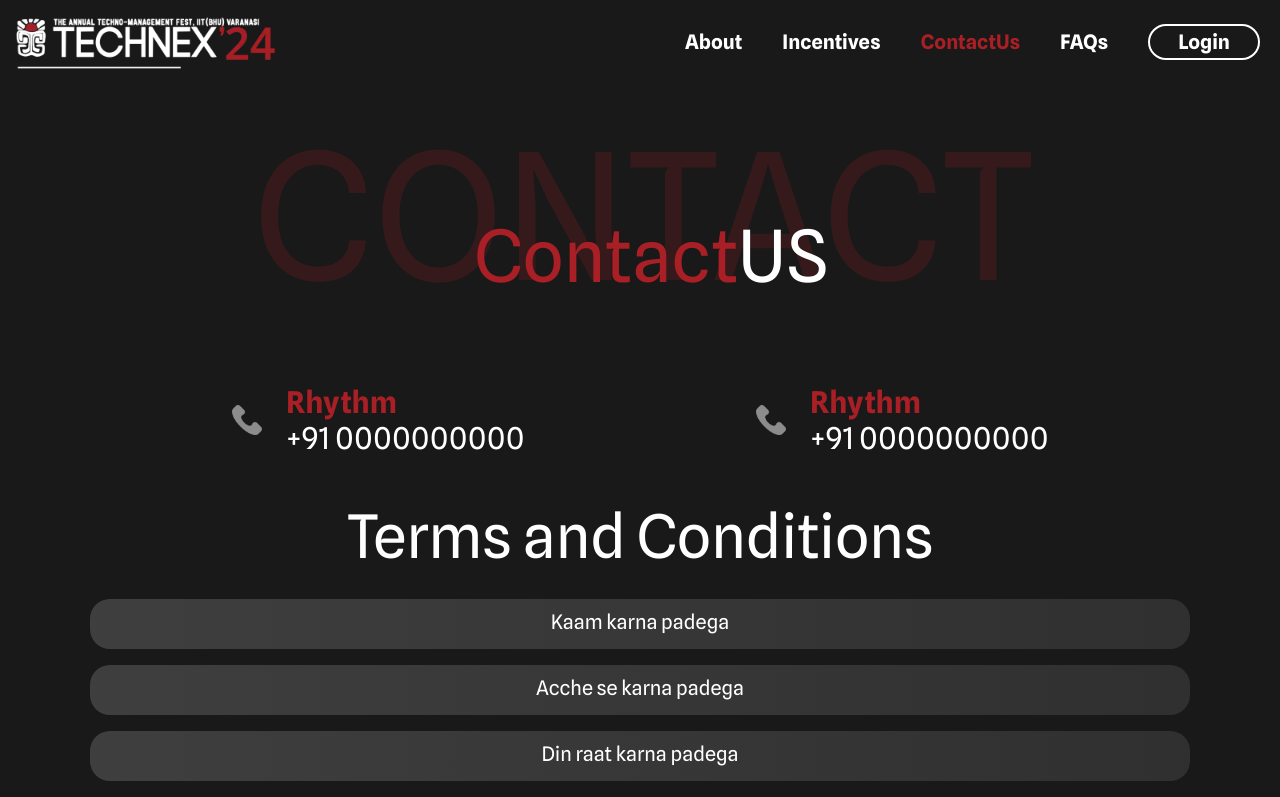
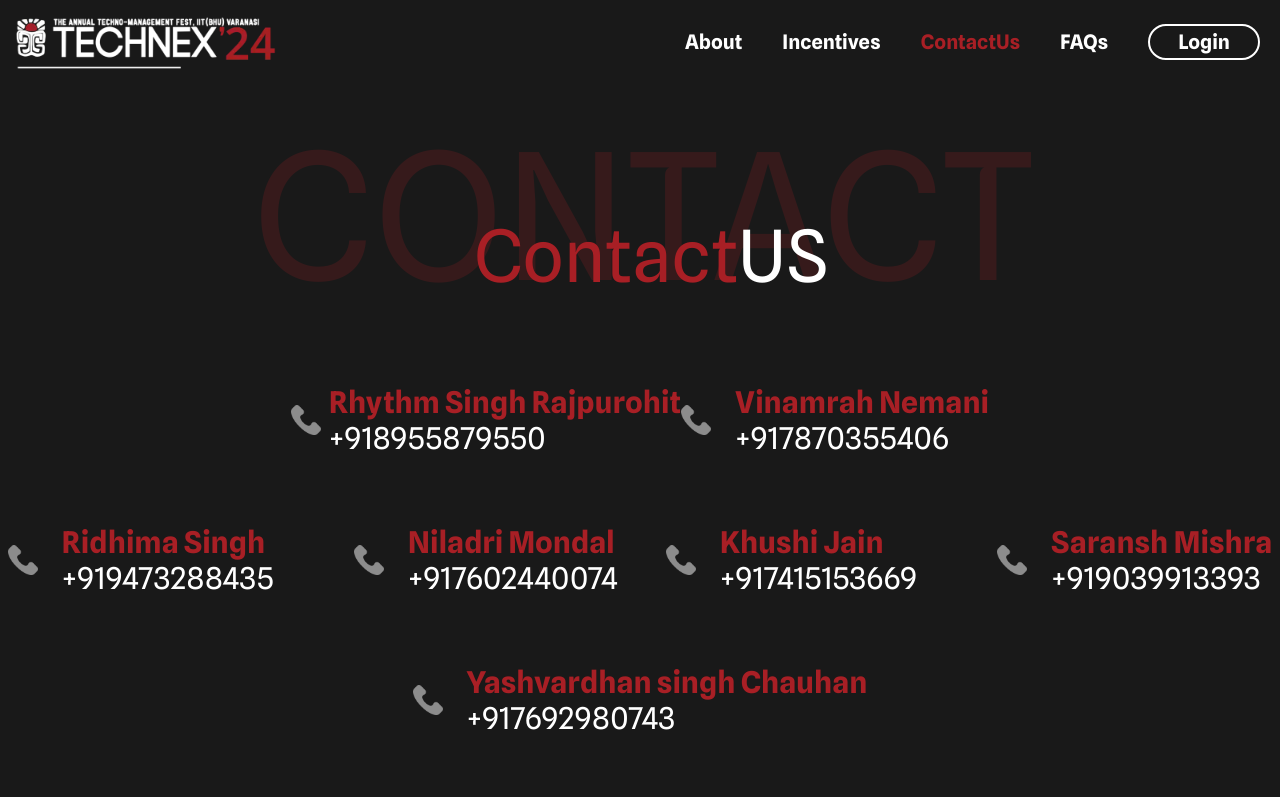
Before and after one commit to technex-iit-bhu/CA_Frontend, a Next.js app: page /contactUsPage in a window 1280 px wide. Shown: the top 797 px of the page. Built offline with nearby package versions, Linux system fonts and the light colour scheme; a web font is replaced by a local one.

Commit message:
Added the content to cpntactus Page

```diff
--- a/src/components/contactUs.tsx
+++ b/src/components/contactUs.tsx
@@ -17,7 +17,43 @@ const ContactUs = () => {
       <br></br>
       <br />
       <br />
-      <div className='flex flex-col items-center gap-5 md:flex-row md:justify-evenly lg:flex-row lg:justify-evenly lg:gap-0'>
+      <div className='flex flex-wrap items-center justify-center gap-12'>
+        <div className='flex  pb-5 '>
+        <div className='flex items-center justify-center gap-1 lg:gap-2'>
+            <div className=''>
+              <Image
+                src={'/phone-call.webp'}
+                alt='phone logo'
+                width={30}
+                height={30}
+                className=''
+              />
+            </div>
+            <div className='flex flex-col justify-center text-xs md:text-xl lg:text-3xl '>
+              <h2 className='font-bold text-red'>Rhythm Singh Rajpurohit</h2>
+              <div>+918955879550</div>
+            </div>
+
+        </div>
+        <div className='' >
+          <div className='flex items-center justify-center gap-1 lg:gap-6'>
+            <div>
+              <Image
+                src={'/phone-call.webp'}
+                alt='phone logo'
+                width={30}
+                height={30}
+                className=''
+              />
+            </div>
+            <div className='flex flex-col justify-center text-xs md:text-xl lg:text-3xl '>
+              <h2 className='font-bold text-red'>Vinamrah Nemani</h2>
+              <div>+917870355406</div>
+            </div>
+          </div>
+        </div>
+        </div>
+        <div className='flex gap-20 pb-5'>
         <div className='flex items-center'>
           <div className='flex items-center justify-center gap-1 lg:gap-6'>
             <div className=''>
@@ -30,9 +66,10 @@ const ContactUs = () => {
               />
             </div>
             <div className='flex flex-col justify-center text-xs md:text-xl lg:text-3xl '>
-              <h2 className='font-bold text-red'>Rhythm</h2>
-              <div className=''>+91 0000000000</div>
+              <h2 className='font-bold text-red'>Ridhima Singh</h2>
+              <div>+919473288435</div>
             </div>
+
           </div>
         </div>
         <div>
@@ -47,8 +84,64 @@ const ContactUs = () => {
               />
             </div>
             <div className='flex flex-col justify-center text-xs md:text-xl lg:text-3xl '>
-              <h2 className='font-bold text-red'>Rhythm</h2>
-              <div>+91 0000000000</div>
+              <h2 className='font-bold text-red'>Niladri Mondal</h2>
+              <div>+917602440074</div>
+            </div>
+          </div>
+        </div>
+        </div>
+        <div className='flex gap-20 pb-5'>
+        <div className='flex items-center'>
+          <div className='flex items-center justify-center gap-1 lg:gap-6'>
+            <div className=''>
+              <Image
+                src={'/phone-call.webp'}
+                alt='phone logo'
+                width={30}
+                height={30}
+                className=''
+              />
+            </div>
+            <div className='flex flex-col justify-center text-xs md:text-xl lg:text-3xl '>
+              <h2 className='font-bold text-red'>Khushi Jain</h2>
+              <div>+917415153669</div>
+            </div>
+
+          </div>
+        </div>
+        <div>
+          <div className='flex items-center justify-center gap-1 lg:gap-6'>
+            <div>
+              <Image
+                src={'/phone-call.webp'}
+                alt='phone logo'
+                width={30}
+                height={30}
+                className=''
+              />
+            </div>
+            <div className='flex flex-col justify-center text-xs md:text-xl lg:text-3xl '>
+              <h2 className='font-bold text-red'>Saransh Mishra</h2>
+              <div>+919039913393</div>
+            </div>
+          </div>
+        </div>
+        </div>
+
+        <div className='flex pb-5'>
+          <div className='flex items-center justify-center gap-1 lg:gap-6'>
+            <div>
+              <Image
+                src={'/phone-call.webp'}
+                alt='phone logo'
+                width={30}
+                height={30}
+                className=''
+              />
+            </div>
+            <div className='flex flex-col justify-center text-xs md:text-xl lg:text-3xl '>
+              <h2 className='font-bold text-red'>Yashvardhan singh Chauhan</h2>
+              <div>+917692980743</div>
             </div>
           </div>
         </div>
```
